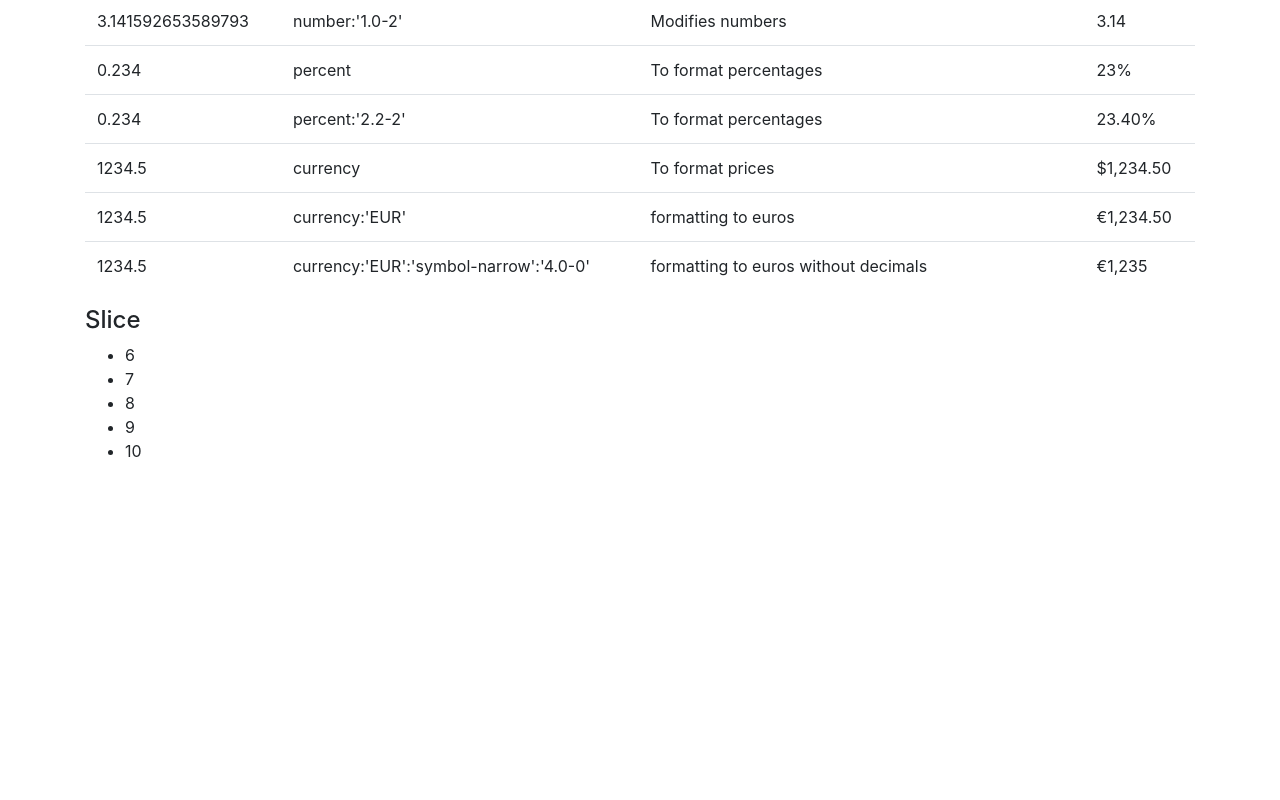
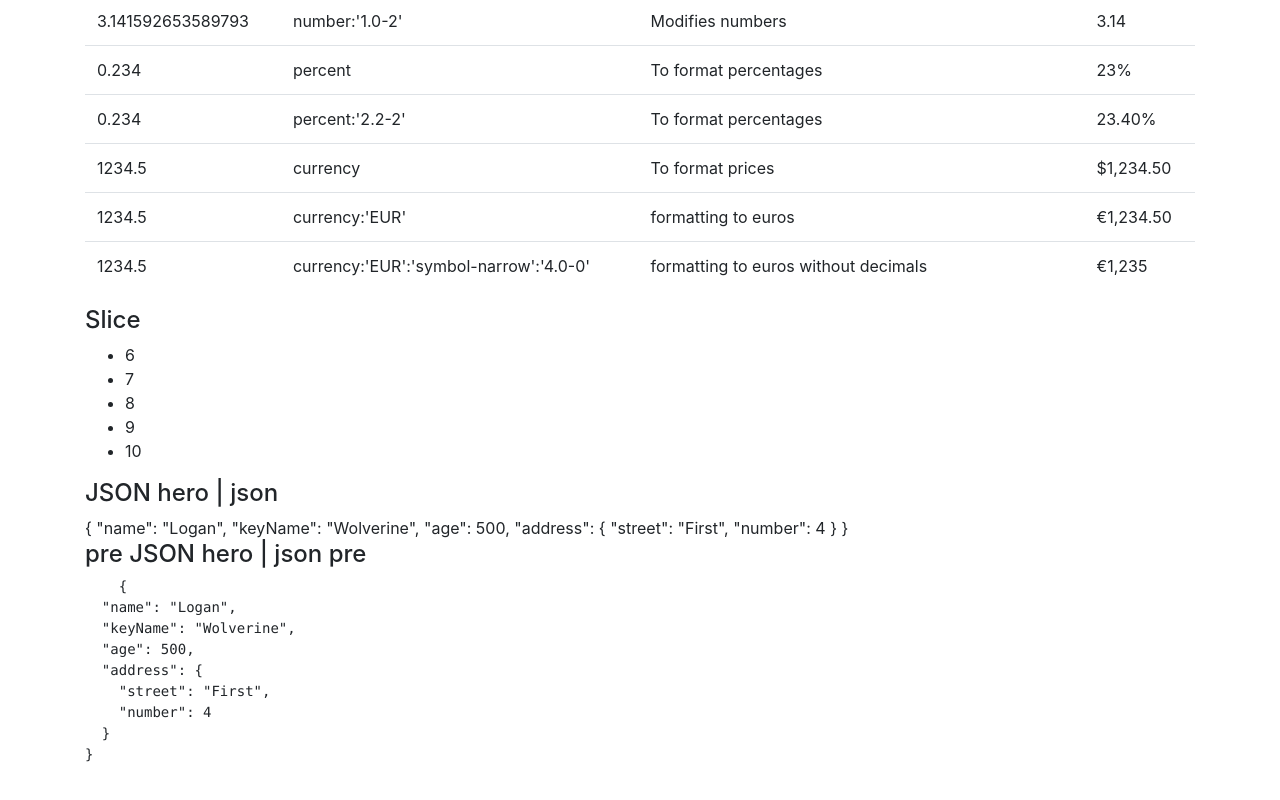
Before and after one commit to reymon359/angular-pipes-experiment, an Angular app: page / in a window 1280 px wide. Shown: the part 502-1302 px from the top of the page. Before the commit the page ends 981 px from the top, so only its background shows below. Built offline with nearby package versions, Linux system fonts and the light colour scheme.

Commit message:
json pipe

```diff
--- a/src/app/app.component.html
+++ b/src/app/app.component.html
@@ -96,4 +96,10 @@
   <ul>
     <li *ngFor="let item of array | slice:5:20">{{item}}</li>
   </ul>
+  <h4>JSON hero | json</h4>
+  {{hero | json}}
+  <h4> pre JSON hero | json pre </h4>
+  <pre>
+    {{hero | json}}
+  </pre>
 </div>
--- a/src/app/app.component.ts
+++ b/src/app/app.component.ts
@@ -8,11 +8,21 @@ import { Component } from '@angular/core';
 export class AppComponent {
   name = 'Ramon';
 
-  array = [1,2,3,4,5,6,7,8,9,10];
+  array = [1, 2, 3, 4, 5, 6, 7, 8, 9, 10];
 
   PI = Math.PI;
 
   a = 0.234;
 
   salary = 1234.5;
+
+  hero = {
+    name: 'Logan',
+    keyName: 'Wolverine',
+    age: 500,
+    address: {
+      street: "First",
+      number: 4,
+    }
+  }
 }
```
